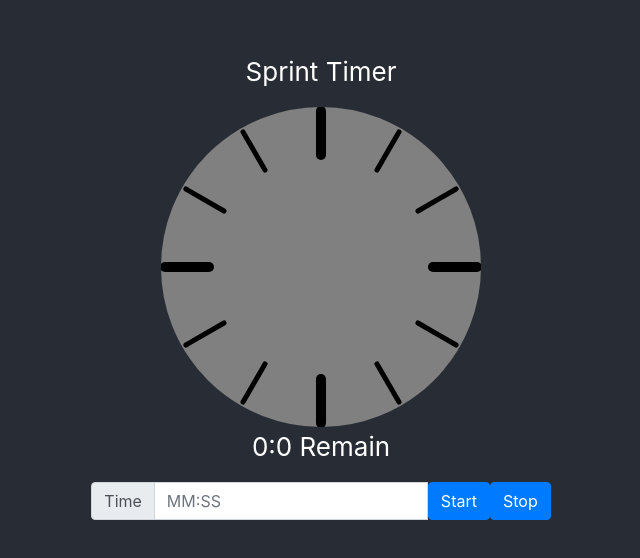
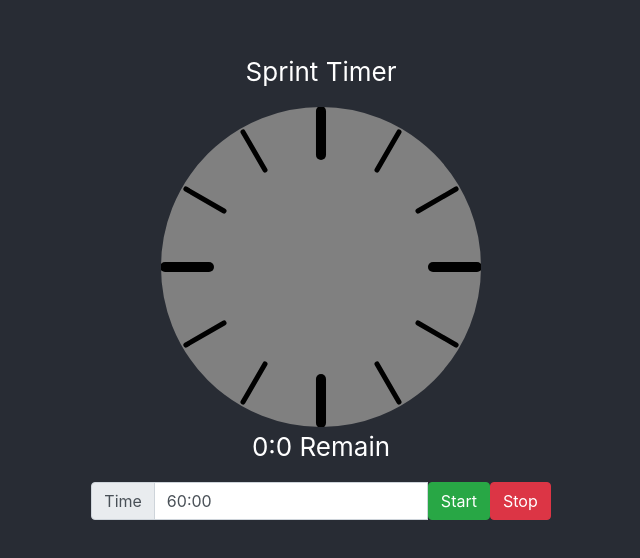
Before and after one commit to tallua/sprint-timer, a React (Create React App) app: page / in a window 1280 px wide. Shown: the part 114-672 px from the top of the page, without its empty margins (319-959 px from the left). Built offline with nearby package versions, Linux system fonts and the light colour scheme.

Commit message:
add timer input

```diff
--- a/src/components/timers/circle-timer.tsx
+++ b/src/components/timers/circle-timer.tsx
@@ -86,6 +86,7 @@ export const CircleTimer: FunctionComponent<{
 
   const totalTime = props.totalTime ? props.totalTime : 3600000;
   const [timerTime, setTimerTime] = useState<number>(0);
+  const [timerTimeTemp, setTimerTimeTemp] = useState<number>(0);
 
   const sendNotification = (ms: number) => {
     if (!supportNoti || timerTime === 0) {
@@ -117,6 +118,17 @@ export const CircleTimer: FunctionComponent<{
     // eslint-disable-next-line react-hooks/exhaustive-deps
   }, [])
 
+  const parseTimerTimeTempString = (value: string) => {
+    if (value.match(/^\d\d:\d\d$/g) === null)
+      return;
+
+    const min = parseInt(value.split(':')[0]);
+    const sec = parseInt(value.split(':')[1]);
+    const nextTimer = 1000 * (sec + 60 * min);
+    console.log('set timer temp : ' + nextTimer);
+    setTimerTimeTemp(nextTimer);
+  };
+
   return (
     <div>
       <p> Sprint Timer</p>
@@ -137,9 +149,11 @@ export const CircleTimer: FunctionComponent<{
             <InputGroup.Text id="timer-time-input"> Time </InputGroup.Text>
           </InputGroup.Prepend>
           <FormControl
-            placeholder="MM:SS" />
-          <Button variant="primary" onClick={() => setTimerTime(0)}> Start </Button>
-          <Button variant="primary" onClick={() => setTimerTime(0)}> Stop </Button>
+            placeholder="MM:SS"
+            defaultValue="60:00"
+            onChange={(value) => parseTimerTimeTempString(value.target.value)} />
+          <Button variant="success" onClick={() => setTimerTime(timerTimeTemp)}> Start </Button>
+          <Button variant="danger" onClick={() => setTimerTime(0)}> Stop </Button>
         </InputGroup>
       </div>
     </div>
```
